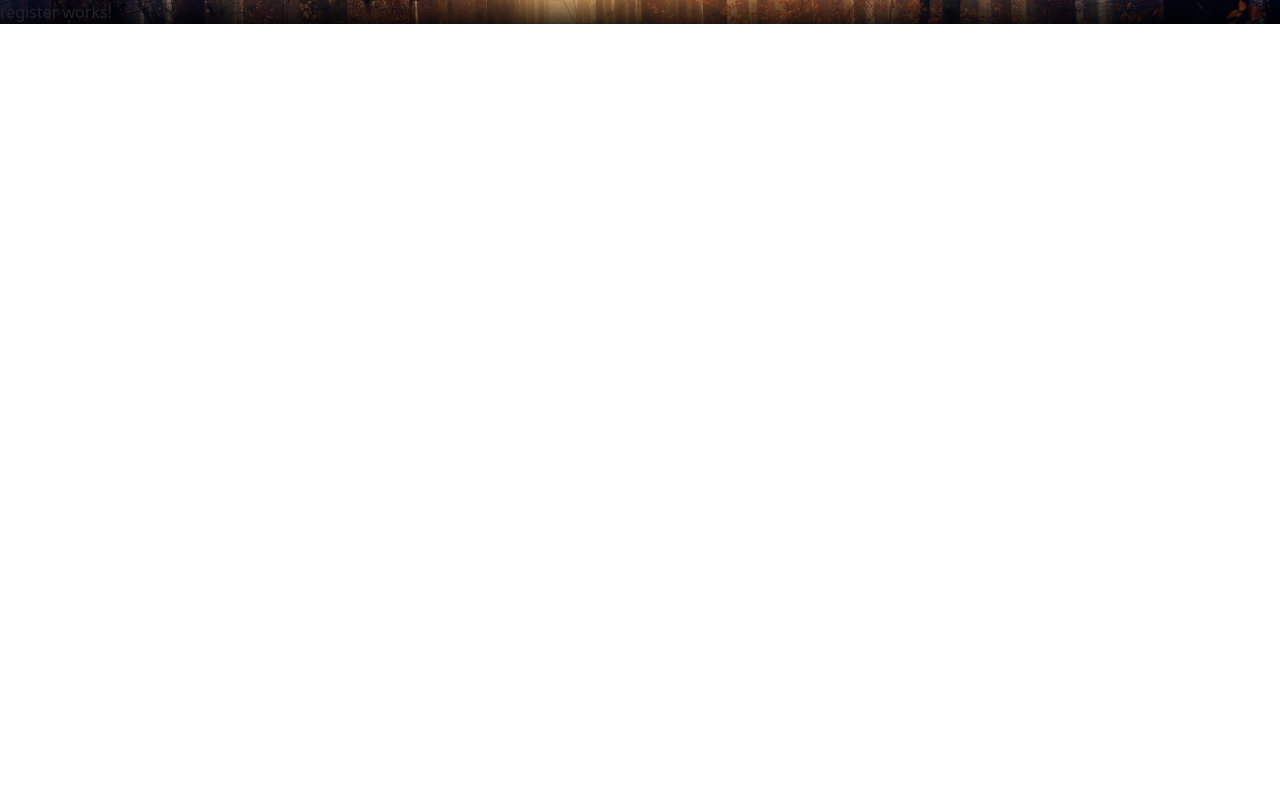
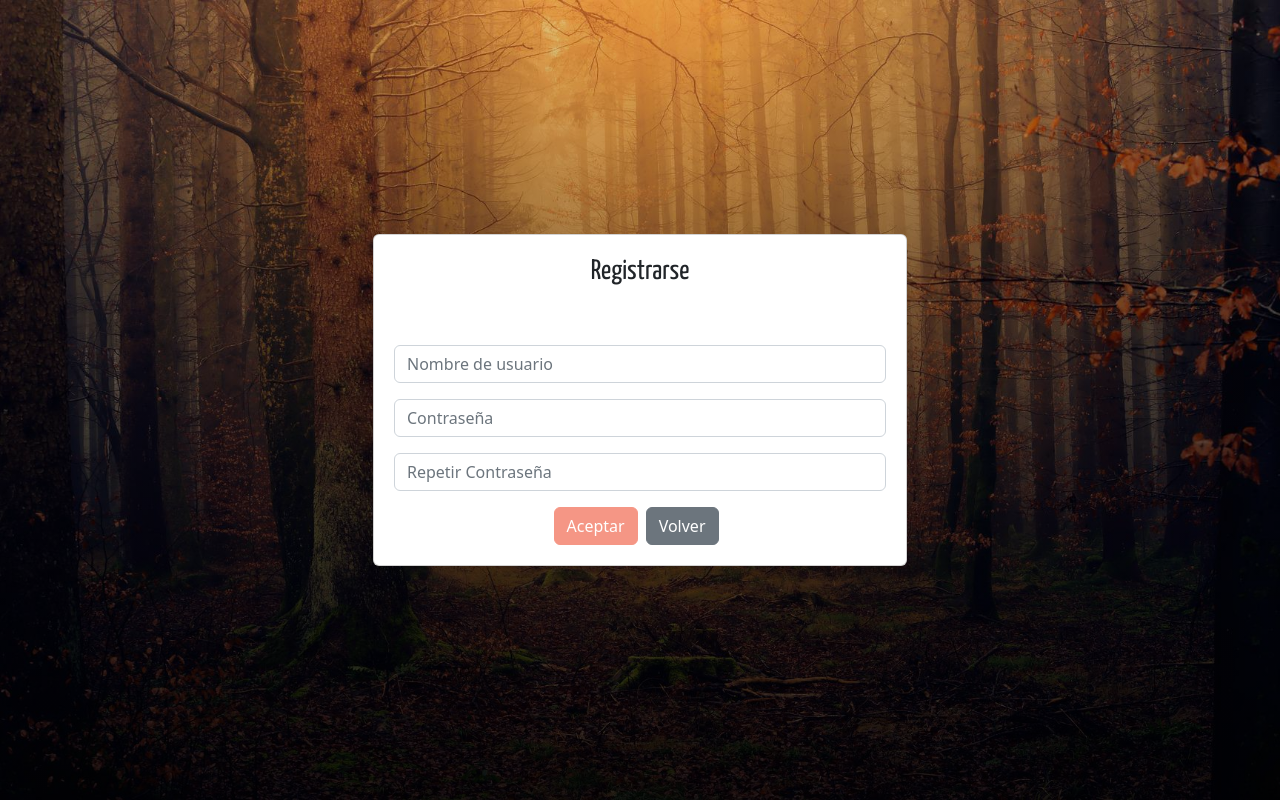
Before and after one commit to MatyEze/PreguntasYRespuestas, an Angular app: page /register in a window 1280 px wide. Built offline with nearby package versions, Linux system fonts and the light colour scheme.

Commit message:
componente register creado

```diff
--- a/src/app/components/inicio/login/login.component.html
+++ b/src/app/components/inicio/login/login.component.html
@@ -18,8 +18,8 @@
                         </span>
                     </div>
                     <div class="form-group mt-3">
-                        <button class="btn btn-primary btn-login" type="submit" [disabled]="login.invalid">Acceder</button>
-                        <button class="btn btn-secondary m-2" routerLink="/bienvenida">Volver</button>
+                        <button class="btn btn-primary btn-login me-2" type="submit" [disabled]="login.invalid">Acceder</button>
+                        <button class="btn btn-secondary me-2" routerLink="/bienvenida">Volver</button>
                     </div>
                     <div class="form-group mt-2">
                         <a style="color: #f05f44; cursor: pointer; text-decoration-line: underline;" routerLink="/register">No tengo usuario</a>
--- a/src/app/components/inicio/register/register.component.css
+++ b/src/app/components/inicio/register/register.component.css
@@ -0,0 +1,21 @@
+.container{
+    display: flex;
+    justify-content: center;
+    align-items: center;
+    min-height: 100vh;
+}
+
+h3{
+    font-family: 'Yanone Kaffeesatz', sans-serif;
+}
+
+.btn-aceptar{
+    background-color: #f05f44;
+    border-color: #f05f44;
+}
+
+.btn-aceptar:hover{
+    background-color: #ec8674;
+    border-color: #f05f44;
+    border-width: 2px;
+}
--- a/src/app/components/inicio/register/register.component.html
+++ b/src/app/components/inicio/register/register.component.html
@@ -1 +1,37 @@
-<p>register works!</p>
+<div class="container">
+    <div class="row" style="width: 100%;">
+        <div class="col-lg-6 offset-lg-3">
+            <div class="card text-center" style="padding: 20px;">
+                <h3>Registrarse</h3>
+                <br>
+                <form [formGroup]="register" (ngSubmit)="registrarUser()">
+                    <div class="form-group mt-4" style="text-align: start;">
+                        <input type="text" class="form-control" placeholder="Nombre de usuario" formControlName="usuario">
+                        <span class="text-danger ms-2" *ngIf="register.get('usuario')?.hasError('required') && register.get('usuario')?.touched">
+                            *El Usuario <strong>es requerido</strong>
+                        </span>
+                    </div>
+                    <div class="form-group mt-3" style="text-align: start;">
+                        <input type="text" class="form-control" placeholder="Contraseña" formControlName="password">
+                        <span class="text-danger ms-2" *ngIf="register.get('password')?.hasError('required') && register.get('password')?.touched">
+                            *La Contraseña <strong>es requerida</strong>
+                        </span>
+                        <span class="text-danger ms-2" *ngIf="register.get('password')?.hasError('minlength') && register.get('password')?.touched">
+                            *La Contraseña <strong>debe tener minimo 8 caracteres</strong>
+                        </span>
+                    </div>
+                    <div class="form-group mt-3" style="text-align: start;">
+                        <input type="text" class="form-control" placeholder="Repetir Contraseña" formControlName="repetirPassword">
+                        <span class="text-danger ms-2" *ngIf="register.hasError('notSame') && register.get('repetirPassword')?.touched">
+                            *Las Contraseñas <strong>son diferentes</strong>
+                        </span>
+                    </div>
+                    <div class="form-group mt-3">
+                        <button class="btn btn-primary btn-aceptar me-2" type="submit" [disabled]="register.invalid">Aceptar</button>
+                        <button class="btn btn-secondary me-2" routerLink="/login">Volver</button>
+                    </div>
+                </form>
+            </div>
+        </div>
+    </div>
+</div>
--- a/src/app/components/inicio/register/register.component.ts
+++ b/src/app/components/inicio/register/register.component.ts
@@ -1,4 +1,5 @@
 import { Component, OnInit } from '@angular/core';
+import { FormGroup, FormBuilder, Validators } from '@angular/forms';
 
 @Component({
   selector: 'app-register',
@@ -6,10 +7,25 @@ import { Component, OnInit } from '@angular/core';
   styleUrls: ['./register.component.css']
 })
 export class RegisterComponent implements OnInit {
-
-  constructor() { }
+  register: FormGroup;
+  constructor(private fb: FormBuilder) {
+    this.register = fb.group({
+      usuario: ['', Validators.required],
+      password: ['', [Validators.required, Validators.minLength(8)]],
+      repetirPassword: ['']
+    }, { validator: this.checkPassword })
+  }
 
   ngOnInit(): void {
   }
 
+  registrarUser(): void {
+    console.log(this.register);
+  }
+
+  checkPassword(group: FormGroup): any {
+    const pass = group.controls['password'].value;
+    const checkPass = group.controls['repetirPassword'].value;
+    return pass === checkPass ? null : {notSame: true};
+  }
 }
```
